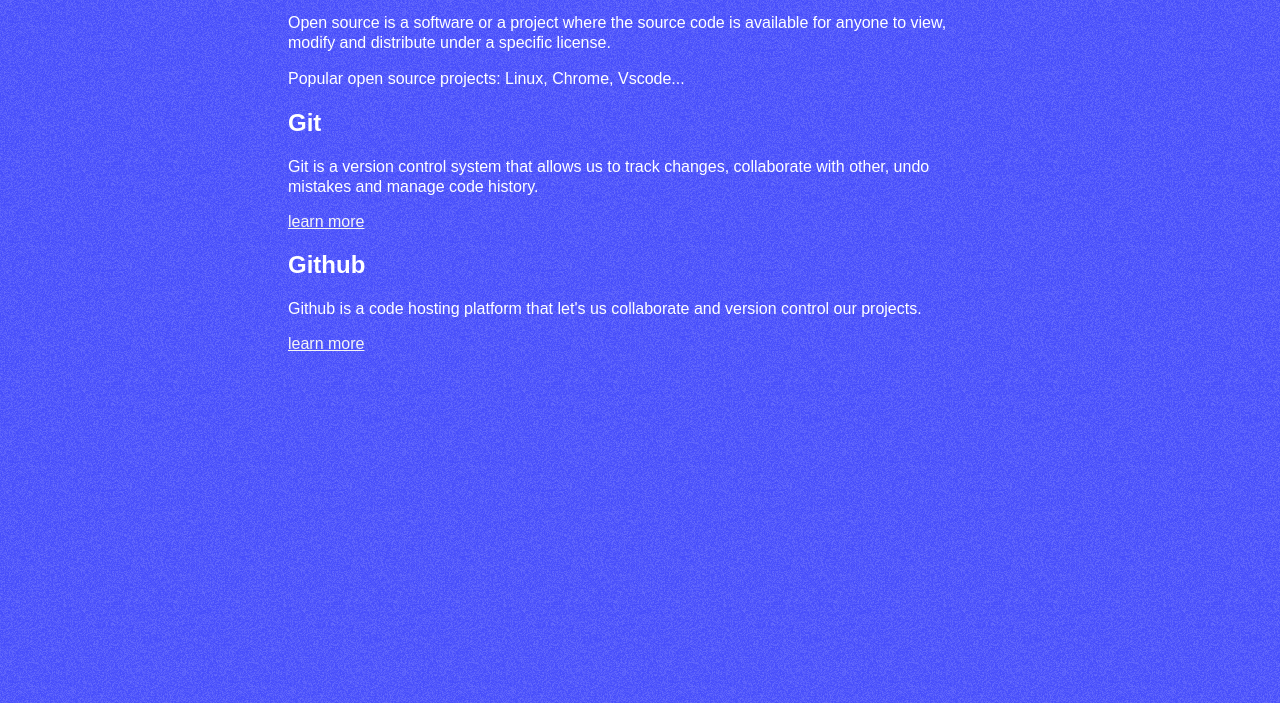
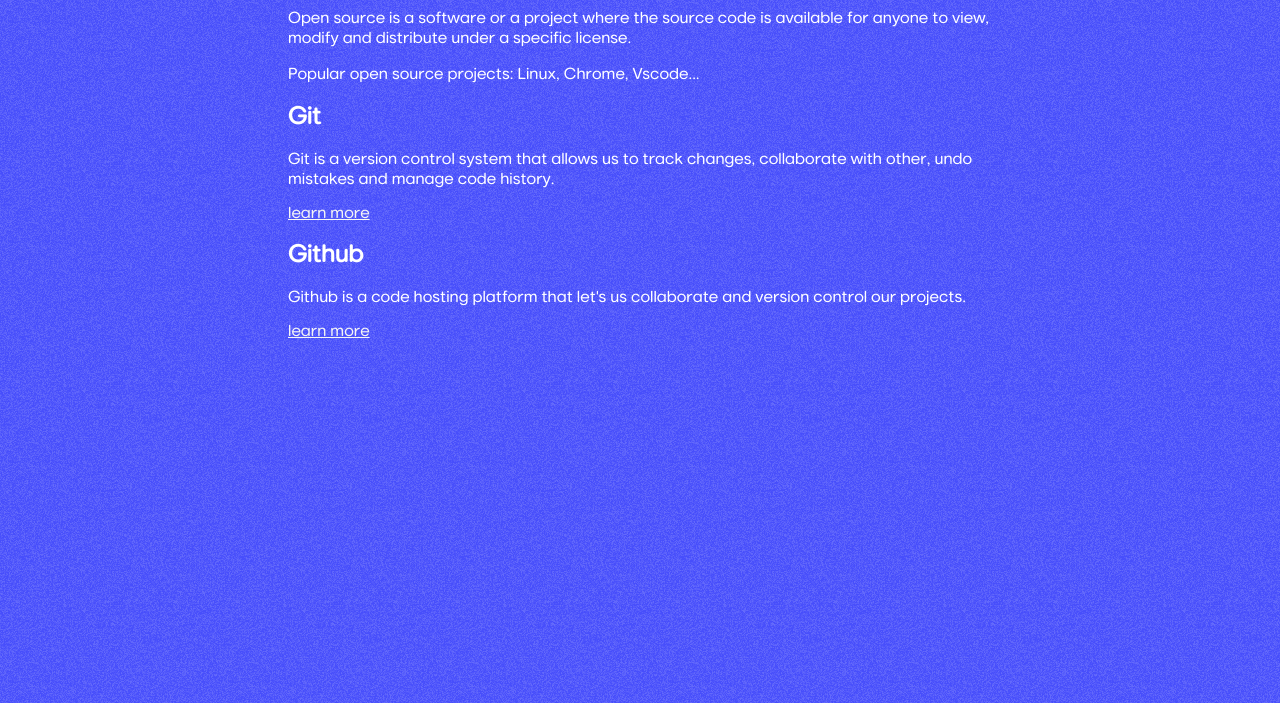
Before and after one commit to Bekacru/getting-involved-in-open-source-test-2, a plain HTML site: page src/index.html in a window 1280 px wide. Shown: the part 97-800 px from the top of the page. Drawn offline with Linux system fonts and the light colour scheme.

```diff
--- a/src/style.css
+++ b/src/style.css
@@ -1,8 +1,13 @@
+@font-face {
+  font-family: "Marlin Soft";
+  src: url(../assets/MarlinSoftBasic-Regular.otf);
+}
+
 body {
   background: url(../assets/noise-light.png);
   background-color: #474efb;
   color: white;
-  font-family: "Marlin Soft Basic", sans-serif;
+  font-family: "Marlin Soft", sans-serif;
 }
 
 .container {
```
Also changed, not shown: 1 other file.
